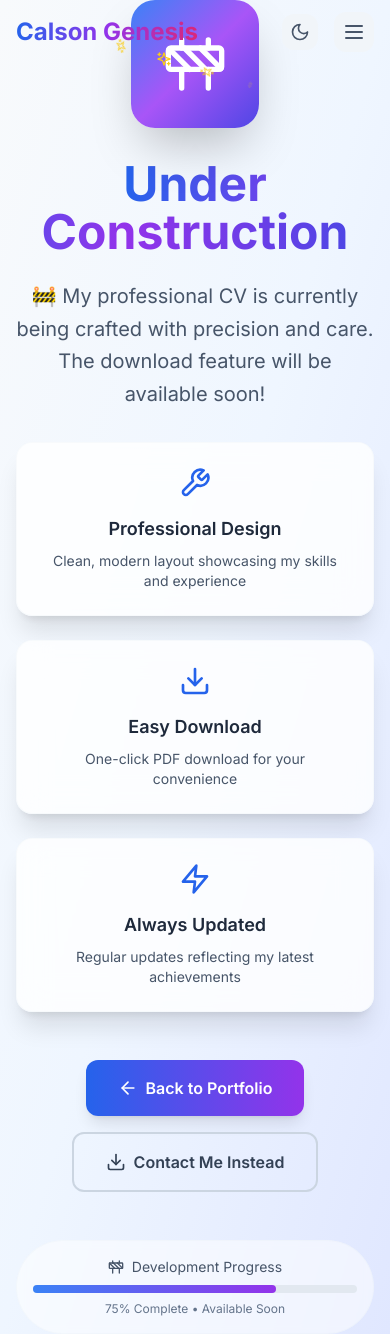
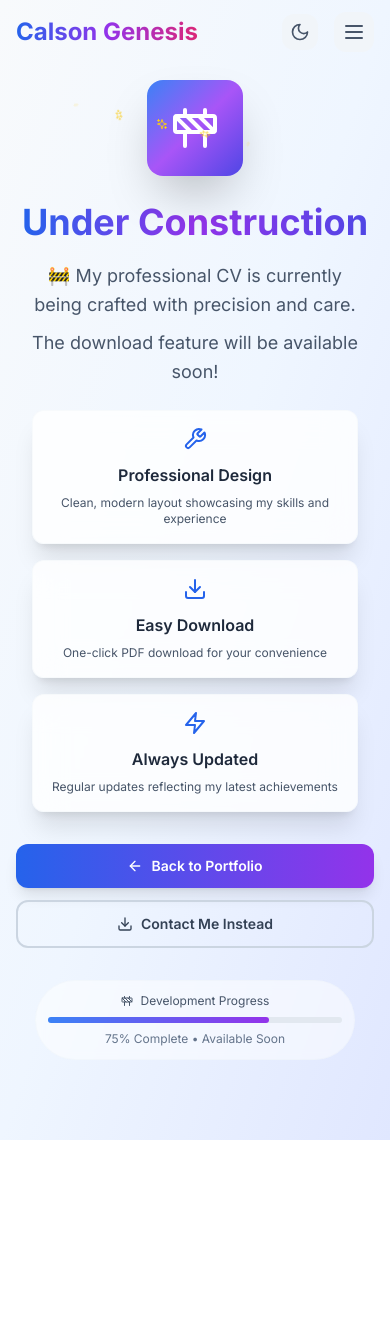
Before and after one commit to Calson974/Genesix.dev-Personal-Porfolio, a React (Vite) app: page /under-construction in a window 390 px wide. After the commit the page ends 1140 px from the top, so only its background shows below. Built offline with nearby package versions, Linux system fonts and the light colour scheme.

Commit message:
add proper top/bottom padding to prevent content overlap in cv fallback page

```diff
--- a/src/pages/UnderConstruction.tsx
+++ b/src/pages/UnderConstruction.tsx
@@ -22,7 +22,7 @@ const UnderConstruction: React.FC = () => {
         <meta name="description" content="CV download page is under construction. Professional resume coming soon!" />
       </Helmet>
 
-      <div className="min-h-screen flex items-center justify-center relative overflow-hidden bg-gradient-to-br from-slate-50 via-blue-50 to-indigo-100 dark:from-slate-900 dark:via-blue-900 dark:to-indigo-900">
+      <div className="min-h-screen flex items-center justify-center relative overflow-hidden bg-gradient-to-br from-slate-50 via-blue-50 to-indigo-100 dark:from-slate-900 dark:via-blue-900 dark:to-indigo-900 py-20 sm:py-24">
         {/* Animated Background Elements */}
         <div className="absolute inset-0 -z-10">
           {/* Floating Geometric Shapes */}
@@ -31,10 +31,10 @@ const UnderConstruction: React.FC = () => {
               key={i}
               className={`absolute ${
                 i % 3 === 0
-                  ? 'w-16 h-16 bg-gradient-to-br from-blue-400/20 to-purple-500/20'
+                  ? 'w-12 h-12 sm:w-16 sm:h-16 bg-gradient-to-br from-blue-400/20 to-purple-500/20'
                   : i % 3 === 1
-                  ? 'w-12 h-12 bg-gradient-to-br from-cyan-400/20 to-blue-500/20'
-                  : 'w-20 h-20 bg-gradient-to-br from-indigo-400/20 to-purple-500/20'
+                  ? 'w-8 h-8 sm:w-12 sm:h-12 bg-gradient-to-br from-cyan-400/20 to-blue-500/20'
+                  : 'w-16 h-16 sm:w-20 sm:h-20 bg-gradient-to-br from-indigo-400/20 to-purple-500/20'
               } backdrop-blur-sm`}
               style={{
                 left: `${10 + (i * 7)}%`,
@@ -57,7 +57,7 @@ const UnderConstruction: React.FC = () => {
 
           {/* Animated Gradient Orbs */}
           <motion.div
-            className="absolute top-1/4 left-1/4 w-96 h-96 bg-gradient-to-br from-blue-500/10 to-purple-600/10 rounded-full blur-3xl"
+            className="absolute top-1/4 left-1/4 w-64 h-64 sm:w-96 sm:h-96 bg-gradient-to-br from-blue-500/10 to-purple-600/10 rounded-full blur-3xl"
             animate={{
               scale: [1, 1.2, 1],
               opacity: [0.3, 0.5, 0.3],
@@ -69,7 +69,7 @@ const UnderConstruction: React.FC = () => {
             }}
           />
           <motion.div
-            className="absolute bottom-1/4 right-1/4 w-96 h-96 bg-gradient-to-br from-cyan-500/10 to-indigo-600/10 rounded-full blur-3xl"
+            className="absolute bottom-1/4 right-1/4 w-64 h-64 sm:w-96 sm:h-96 bg-gradient-to-br from-cyan-500/10 to-indigo-600/10 rounded-full blur-3xl"
             animate={{
               scale: [1.2, 1, 1.2],
               opacity: [0.3, 0.6, 0.3],
@@ -91,13 +91,13 @@ const UnderConstruction: React.FC = () => {
           >
             {/* Main Icon */}
             <motion.div
-              className="mb-8 relative"
+              className="mb-6 sm:mb-8 relative"
               initial={{ scale: 0, rotate: -180 }}
               animate={{ scale: 1, rotate: 0 }}
               transition={{ duration: 1, ease: 'easeOut', type: 'spring', stiffness: 200 }}
             >
-              <div className="w-32 h-32 mx-auto bg-gradient-to-br from-blue-500 via-purple-500 to-indigo-600 rounded-3xl flex items-center justify-center shadow-2xl">
-                <Construction className="w-16 h-16 text-white" />
+              <div className="w-24 h-24 sm:w-32 sm:h-32 mx-auto bg-gradient-to-br from-blue-500 via-purple-500 to-indigo-600 rounded-2xl sm:rounded-3xl flex items-center justify-center shadow-2xl">
+                <Construction className="w-12 h-12 sm:w-16 sm:h-16 text-white" />
               </div>
 
               {/* Animated Sparkle Effects */}
@@ -121,14 +121,14 @@ const UnderConstruction: React.FC = () => {
                     ease: 'easeInOut',
                   }}
                 >
-                  <Sparkles className="w-4 h-4 text-yellow-400" />
+                  <Sparkles className="w-3 h-3 sm:w-4 sm:h-4 text-yellow-400" />
                 </motion.div>
               ))}
             </motion.div>
 
             {/* Main Heading */}
             <motion.h1
-              className="text-5xl sm:text-6xl md:text-7xl font-bold mb-6"
+              className="text-4xl sm:text-5xl md:text-6xl lg:text-7xl font-bold mb-4 sm:mb-6 leading-tight"
               initial={{ opacity: 0, y: 30 }}
               animate={{ opacity: 1, y: 0 }}
               transition={{ delay: 0.3, duration: 0.8 }}
@@ -140,19 +140,19 @@ const UnderConstruction: React.FC = () => {
 
             {/* Subtitle */}
             <motion.p
-              className="text-xl sm:text-2xl text-gray-600 dark:text-gray-300 mb-8 max-w-2xl mx-auto leading-relaxed"
+              className="text-lg sm:text-xl md:text-2xl text-gray-600 dark:text-gray-300 mb-6 sm:mb-8 max-w-2xl mx-auto leading-relaxed px-4"
               initial={{ opacity: 0, y: 30 }}
               animate={{ opacity: 1, y: 0 }}
               transition={{ delay: 0.5, duration: 0.8 }}
             >
               🚧 My professional CV is currently being crafted with precision and care.
-              <br />
-              The download feature will be available soon!
+              <br className="hidden sm:block" />
+              <span className="sm:inline block mt-2">The download feature will be available soon!</span>
             </motion.p>
 
             {/* Features List */}
             <motion.div
-              className="grid grid-cols-1 md:grid-cols-3 gap-6 mb-12"
+              className="grid grid-cols-1 sm:grid-cols-2 lg:grid-cols-3 gap-4 sm:gap-6 mb-8 sm:mb-12 px-4"
               initial={{ opacity: 0, y: 30 }}
               animate={{ opacity: 1, y: 0 }}
               transition={{ delay: 0.7, duration: 0.8 }}
@@ -176,15 +176,15 @@ const UnderConstruction: React.FC = () => {
               ].map((feature, index) => (
                 <motion.div
                   key={feature.title}
-                  className="bg-white/80 dark:bg-gray-800/80 backdrop-blur-lg rounded-2xl p-6 border border-gray-200/20 dark:border-gray-700/20 shadow-xl"
+                  className="bg-white/80 dark:bg-gray-800/80 backdrop-blur-lg rounded-xl sm:rounded-2xl p-4 sm:p-6 border border-gray-200/20 dark:border-gray-700/20 shadow-xl"
                   whileHover={{ scale: 1.05, y: -5 }}
                   transition={{ delay: 0.8 + index * 0.1 }}
                 >
-                  <feature.icon className="w-8 h-8 text-blue-600 dark:text-blue-400 mx-auto mb-4" />
-                  <h3 className="text-lg font-semibold mb-2 text-gray-800 dark:text-gray-200">
+                  <feature.icon className="w-6 h-6 sm:w-8 sm:h-8 text-blue-600 dark:text-blue-400 mx-auto mb-3 sm:mb-4" />
+                  <h3 className="text-base sm:text-lg font-semibold mb-2 text-gray-800 dark:text-gray-200">
                     {feature.title}
                   </h3>
-                  <p className="text-sm text-gray-600 dark:text-gray-400">
+                  <p className="text-xs sm:text-sm text-gray-600 dark:text-gray-400">
                     {feature.description}
                   </p>
                 </motion.div>
@@ -193,33 +193,33 @@ const UnderConstruction: React.FC = () => {
 
             {/* CTA Buttons */}
             <motion.div
-              className="flex flex-col sm:flex-row gap-4 justify-center items-center"
+              className="flex flex-col sm:flex-row gap-3 sm:gap-4 justify-center items-center mb-8 sm:mb-12"
               initial={{ opacity: 0, y: 30 }}
               animate={{ opacity: 1, y: 0 }}
               transition={{ delay: 0.9, duration: 0.8 }}
             >
-              <Link to="/">
+              <Link to="/" className="w-full sm:w-auto">
                 <motion.button
-                  className="group relative px-8 py-4 bg-gradient-to-r from-blue-600 to-purple-600 text-white rounded-xl font-semibold overflow-hidden shadow-lg"
+                  className="w-full sm:w-auto group relative px-6 sm:px-8 py-3 sm:py-4 bg-gradient-to-r from-blue-600 to-purple-600 text-white rounded-xl font-semibold overflow-hidden shadow-lg text-sm sm:text-base"
                   whileHover={{ scale: 1.05 }}
                   whileTap={{ scale: 0.95 }}
                 >
                   <div className="absolute inset-0 bg-gradient-to-r from-blue-700 to-purple-700 opacity-0 group-hover:opacity-100 transition-opacity" />
-                  <span className="relative flex items-center gap-2">
-                    <ArrowLeft className="w-5 h-5" />
+                  <span className="relative flex items-center justify-center gap-2">
+                    <ArrowLeft className="w-4 h-4 sm:w-5 sm:h-5" />
                     Back to Portfolio
                   </span>
                 </motion.button>
               </Link>
 
-              <Link to="/contact">
+              <Link to="/contact" className="w-full sm:w-auto">
                 <motion.button
-                  className="group relative px-8 py-4 border-2 border-gray-300 dark:border-gray-600 text-gray-700 dark:text-gray-300 rounded-xl font-semibold hover:border-blue-600 dark:hover:border-blue-400 transition-all duration-300"
+                  className="w-full sm:w-auto group relative px-6 sm:px-8 py-3 sm:py-4 border-2 border-gray-300 dark:border-gray-600 text-gray-700 dark:text-gray-300 rounded-xl font-semibold hover:border-blue-600 dark:hover:border-blue-400 transition-all duration-300 text-sm sm:text-base"
                   whileHover={{ scale: 1.05 }}
                   whileTap={{ scale: 0.95 }}
                 >
-                  <span className="flex items-center gap-2">
-                    <Download className="w-5 h-5" />
+                  <span className="flex items-center justify-center gap-2">
+                    <Download className="w-4 h-4 sm:w-5 sm:h-5" />
                     Contact Me Instead
                   </span>
                 </motion.button>
@@ -228,19 +228,19 @@ const UnderConstruction: React.FC = () => {
 
             {/* Progress Indicator */}
             <motion.div
-              className="mt-12 max-w-md mx-auto"
+              className="max-w-xs sm:max-w-md mx-auto"
               initial={{ opacity: 0 }}
               animate={{ opacity: 1 }}
               transition={{ delay: 1.1, duration: 0.8 }}
             >
-              <div className="bg-white/50 dark:bg-gray-800/50 backdrop-blur-sm rounded-full p-4 border border-gray-200/20 dark:border-gray-700/20">
-                <div className="flex items-center justify-center gap-2 text-sm text-gray-600 dark:text-gray-400 mb-2">
-                  <Construction className="w-4 h-4" />
+              <div className="bg-white/50 dark:bg-gray-800/50 backdrop-blur-sm rounded-full p-3 sm:p-4 border border-gray-200/20 dark:border-gray-700/20">
+                <div className="flex items-center justify-center gap-2 text-xs sm:text-sm text-gray-600 dark:text-gray-400 mb-2">
+                  <Construction className="w-3 h-3 sm:w-4 sm:h-4" />
                   Development Progress
                 </div>
-                <div className="w-full bg-gray-200 dark:bg-gray-700 rounded-full h-2">
+                <div className="w-full bg-gray-200 dark:bg-gray-700 rounded-full h-1.5 sm:h-2">
                   <motion.div
-                    className="bg-gradient-to-r from-blue-500 to-purple-600 h-2 rounded-full"
+                    className="bg-gradient-to-r from-blue-500 to-purple-600 h-1.5 sm:h-2 rounded-full"
                     initial={{ width: 0 }}
                     animate={{ width: '75%' }}
                     transition={{ delay: 1.5, duration: 1.5, ease: 'easeOut' }}
```
